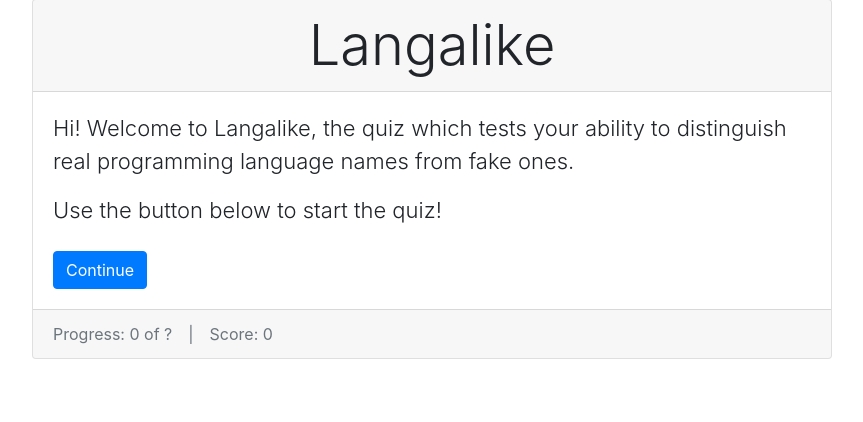
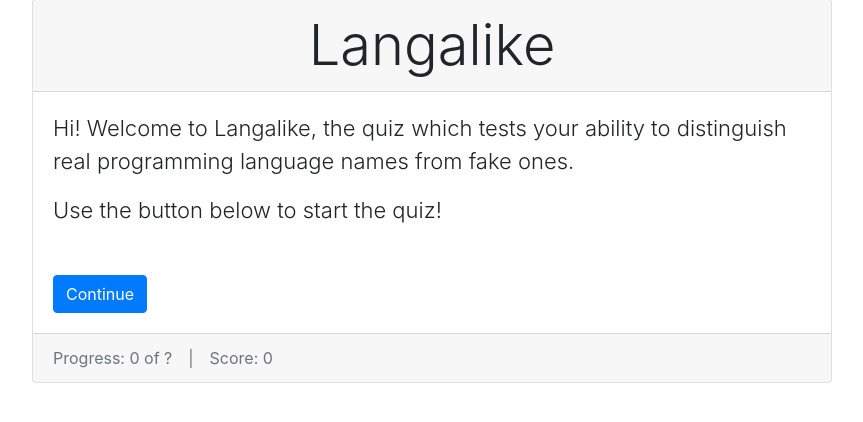
Before and after one commit to Floozutter/langname-quiz, a PHP site: page / in a window 1280 px wide. Shown: the part 81-503 px from the top of the page, without its empty margins (208-1071 px from the left). Run offline with PHP 8.4, Linux system fonts and the light colour scheme.

Commit message:
Give that button some space

```diff
--- a/public/index.php
+++ b/public/index.php
@@ -54,7 +54,7 @@
 					</p>
 				</div>
 				<div id="choices" class="list-group"></div>
-				<div>
+				<div class="mt-4">
 					<button id="butty" type="button" disabled class="btn btn-primary">Continue</button>
 				</div>
 			</div>
```
